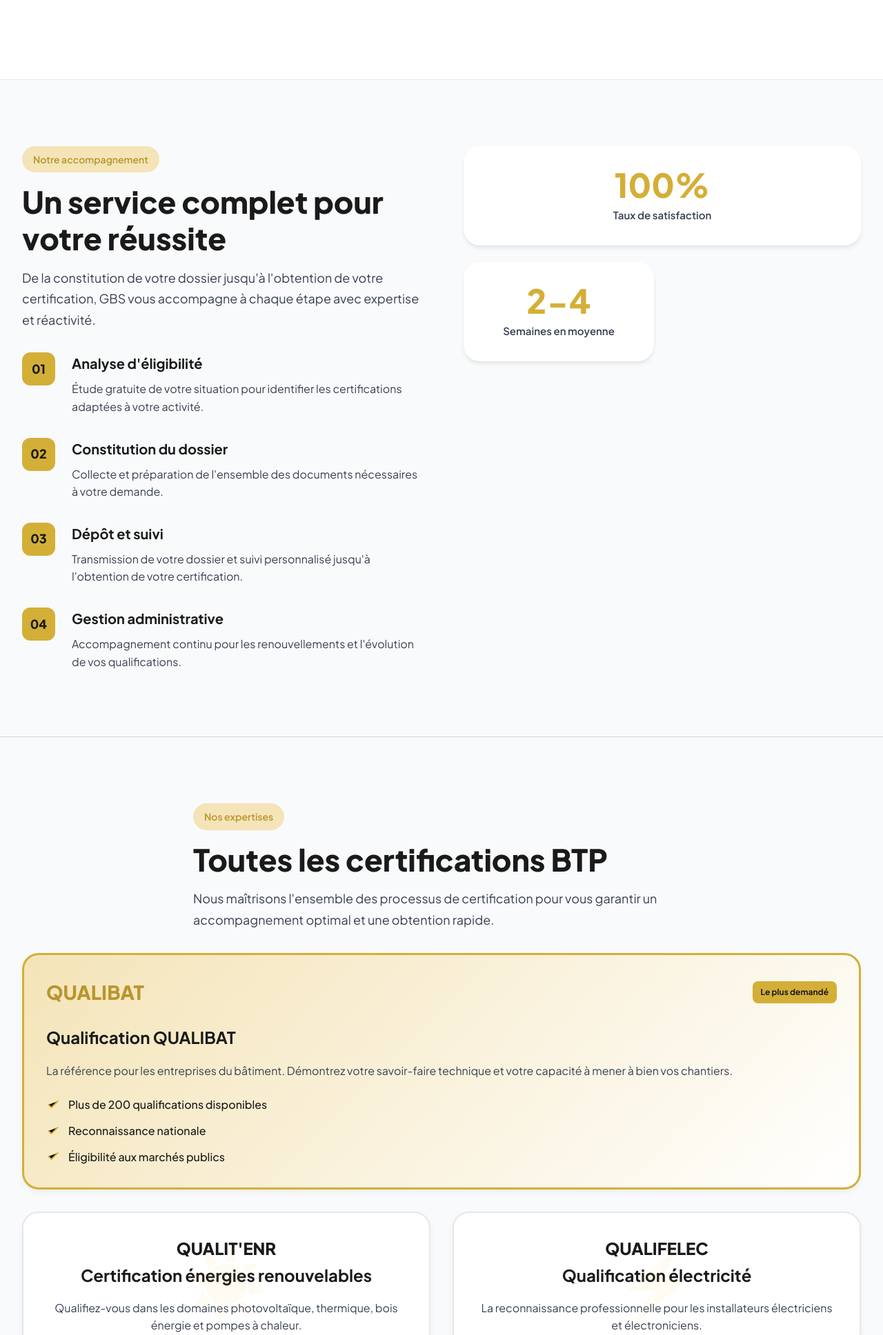
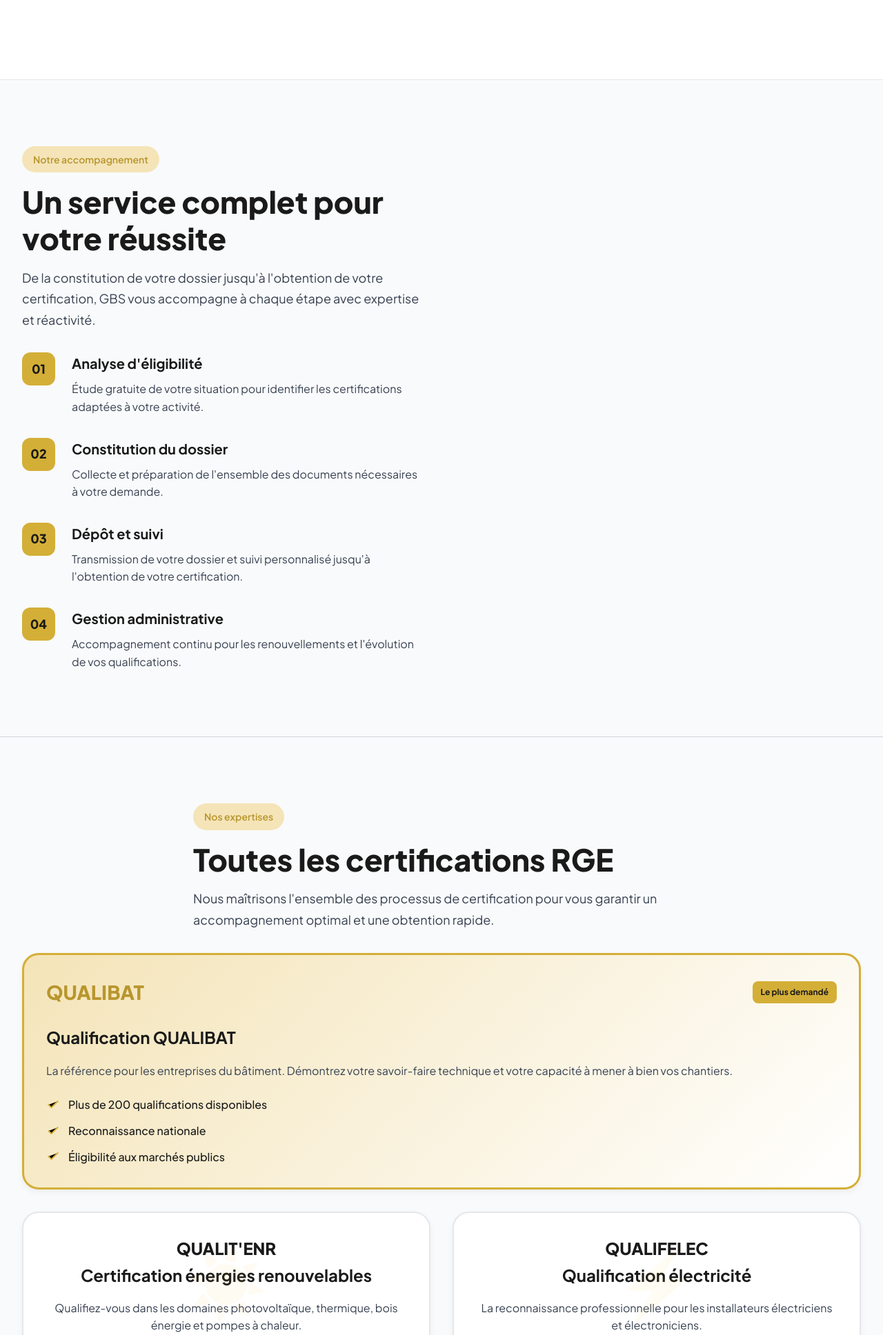
Before and after one commit to marissalmr/gbs_stage, a Django app: page /homepage/ in a window 1280 px wide. Shown: the part 1513-3449 px from the top of the page at 69% size. Run offline with Django 4.2, Linux system fonts and the light colour scheme; parts of the project's set-up code (start-up, migrations or seed data) failed here and were passed over.

Commit message:
Added front modification on text

```diff
--- a/gbs/clients/templates/home.html
+++ b/gbs/clients/templates/home.html
@@ -3,8 +3,8 @@
 <head>
     <meta charset="UTF-8">
     <meta name="viewport" content="width=device-width, initial-scale=1.0">
-    <title>GBS - Expert Certifications BTP | QUALIBAT, QUALIT'ENR, QUALIFELEC</title>
-    <meta name="description" content="GBS accompagne les entreprises BTP dans l'obtention de leurs certifications QUALIBAT, QUALIT'ENR, QUALIFELEC, OPQIBI, CERTIBAT depuis 2010.">
+    <title>GBS - Expert Certifications RGE | QUALIBAT, QUALIT'ENR, QUALIFELEC</title>
+    <meta name="description" content="GBS accompagne les entreprises du BTP dans l'obtention de leurs certifications QUALIBAT, QUALIT'ENR, QUALIFELEC, OPQIBI, CERTIBAT depuis 2010.">
 
     <link rel="preconnect" href="https://fonts.googleapis.com">
     <link rel="preconnect" href="https://fonts.gstatic.com" crossorigin>
@@ -1252,15 +1252,6 @@ section {
                         </div>
                     </div>
 
-                    <div class="services-visual reveal">
-                        <div class="visual-box box-1">
-                            <span class="visual-stat">100%</span>
-                            <span class="visual-label">Taux de satisfaction</span>
-                        </div>
-                        <div class="visual-box box-2">
-                            <span class="visual-stat">2-4</span>
-                            <span class="visual-label">Semaines en moyenne</span>
-                        </div>
 
                     </div>
                 </div>
@@ -1273,7 +1264,7 @@ section {
     <div class="container">
         <div class="section-header reveal">
             <span class="section-label">Nos expertises</span>
-            <h2 class="section-title">Toutes les certifications BTP</h2>
+            <h2 class="section-title">Toutes les certifications RGE</h2>
             <p class="section-description">
                 Nous maîtrisons l'ensemble des processus de certification pour vous garantir
                 un accompagnement optimal et une obtention rapide.
@@ -1330,7 +1321,7 @@ section {
                         <div class="stat-label">Dossiers réussis</div>
                     </div>
                     <div class="stat-card reveal">
-                        <div class="stat-number" data-count="98">0</div>
+                        <div class="stat-number" data-count="99">0</div>
                         <div class="stat-suffix">%</div>
                         <div class="stat-label">Taux d'obtention</div>
                     </div>
@@ -1393,7 +1384,7 @@ section {
             <div class="footer-content">
                 <div class="footer-brand">
                     <h3>GBS</h3>
-                    <p>Expert en certifications BTP depuis 2010. Nous accompagnons les entreprises dans l'obtention de leurs qualifications professionnelles.</p>
+                    <p>Expert en certifications RGE depuis 2010. Nous accompagnons les entreprises dans l'obtention de leurs qualifications professionnelles.</p>
                 </div>
                 <div class="footer-links">
                     <h4>Services</h4>
```
